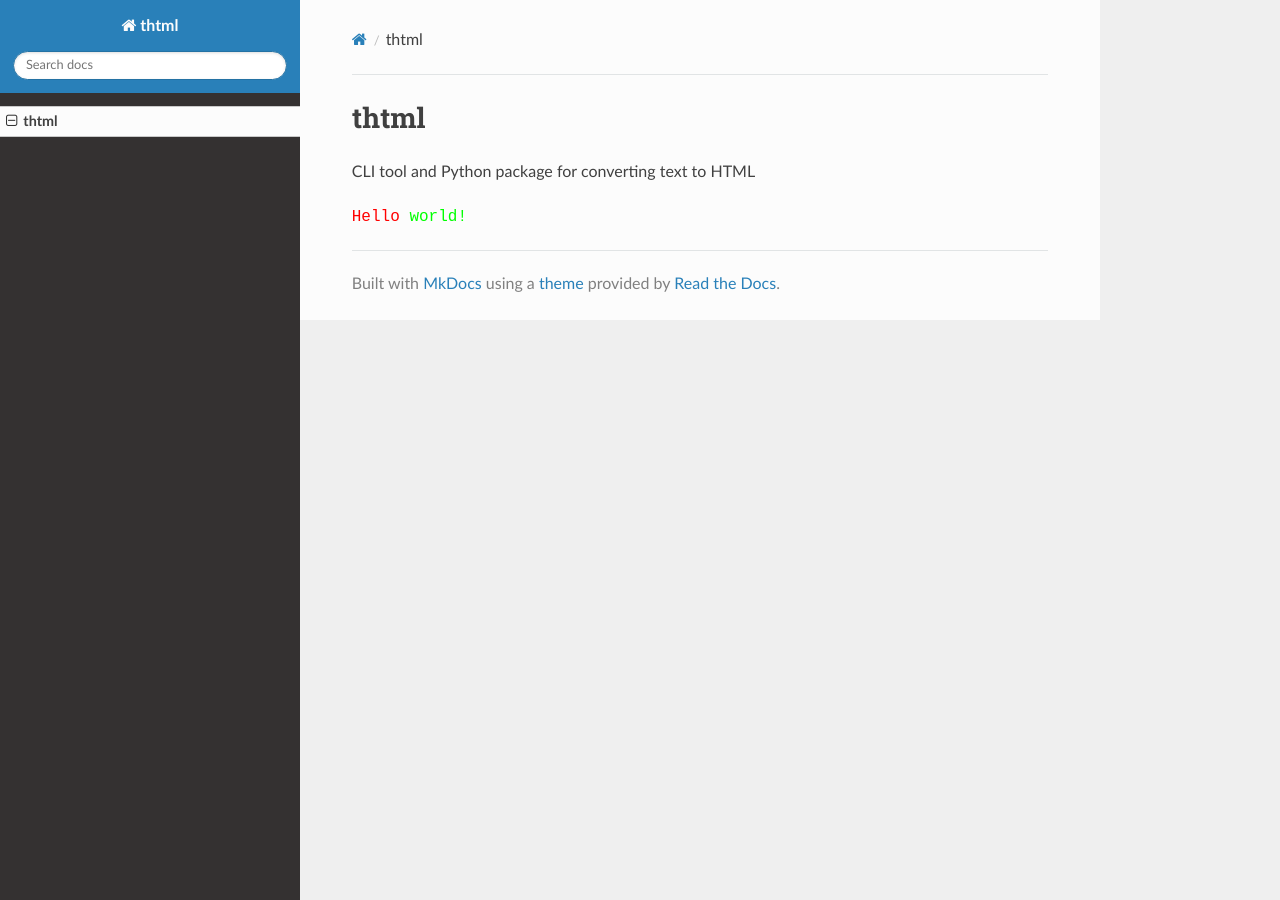
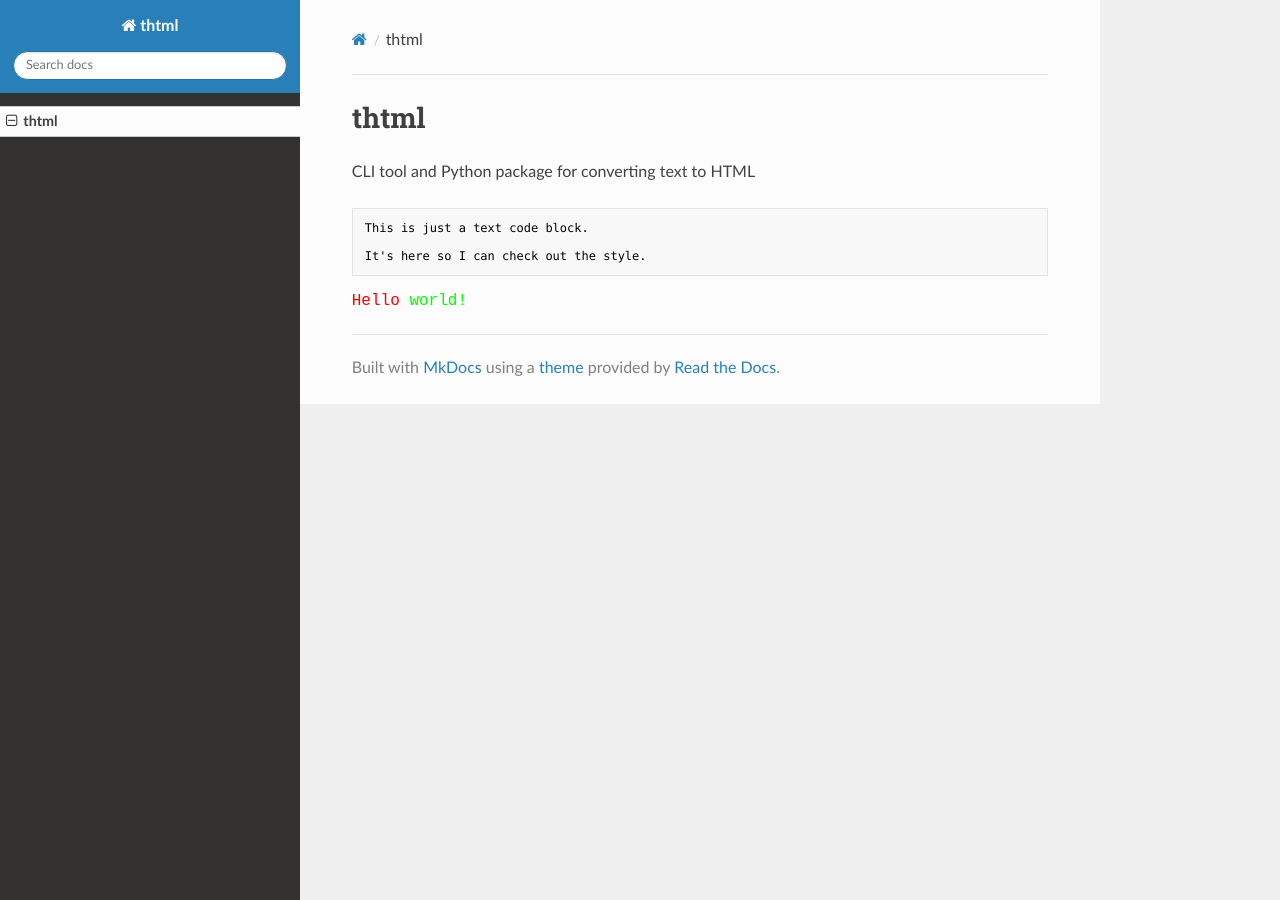
Before and after one commit to cariad/thtml, an MkDocs documentation site: the page built from docs/index.md, in a window 1280 px wide. Built offline with MkDocs 1.6.1, drawn with Linux system fonts in a browser that asks for light colours; nearby versions of some CDN libraries.

Commit message:
Add text block

````diff
--- a/docs/index.md
+++ b/docs/index.md
@@ -1,6 +1,12 @@
 # thtml
 
 CLI tool and Python package for converting text to HTML
+
+```text
+This is just a text code block.
+
+It's here so I can check out the style.
+```
 
 <!-- markdownlint-disable MD033 -->
 <div style="font-family: monospace;">
````
